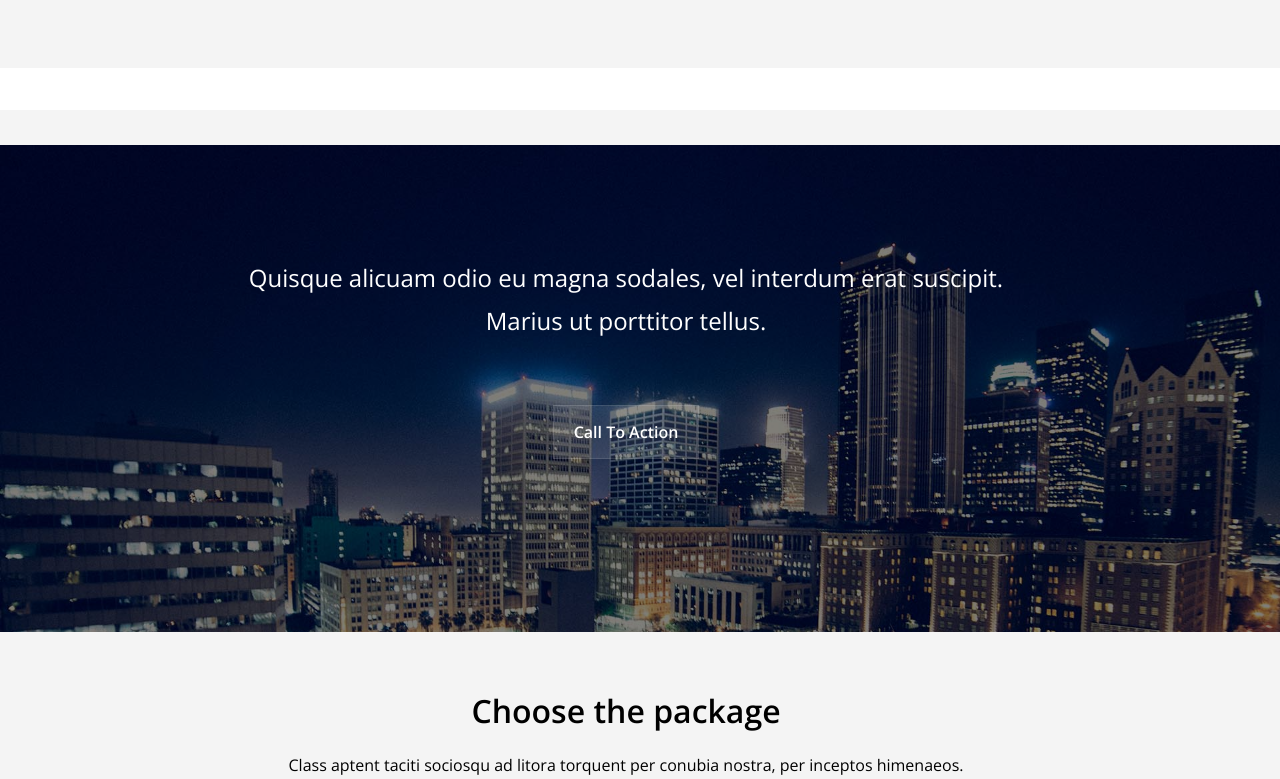
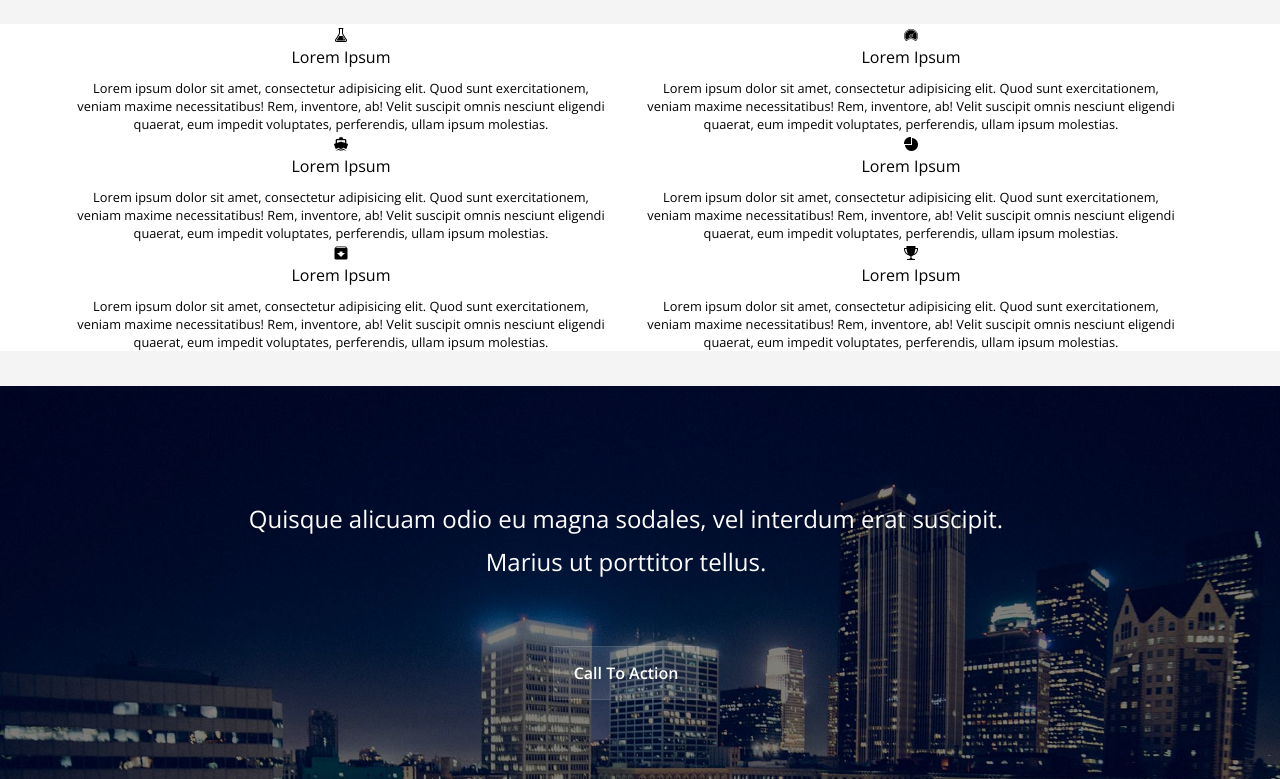
Before and after one commit to aguzro/prime-themes, a plain HTML site: page index.html in a window 1280 px wide. Shown: the part 1551-2330 px from the top of the page. Drawn offline with nearby package versions, Linux system fonts and the light colour scheme; files whose address does not match are found by name.

Commit message:
Reestructuracion de HTML y avance en contenido

```diff
--- a/css/main.css
+++ b/css/main.css
@@ -53,11 +53,11 @@ header a:hover {
 .seccionIconos i {
 	font-size: 3em;
 }
-.seccionIconos h4 {
+.seccionIconos h4, .seccionIconos2 h4 {
 	font-weight: 500;
 	padding-bottom: 2%;
 }
-.seccionIconos p {
+.seccionIconos p, .seccionIconos2 p {
 	font-size: 0.8em;
 }
 .contIconos {
@@ -75,8 +75,18 @@ header a:hover {
 }
 .moreFeatures img {
 	width: 100%;
+}
 
-}
+
+
+
+
+
+
+
+
+
+
 
 /* Call to Action */
 .callAction {           /* Fondo sección */
--- a/index.html
+++ b/index.html
@@ -103,6 +103,7 @@
 </section>
 
 <section class="bg-gray">
+	<div class="container">
 		<div class="row">
 			<div class="col-12">
 				<div class="moreFeatures">
@@ -111,27 +112,76 @@
 				</div>
 			</div>
 		</div>
+	</div>
 </section>
 
-<section><!--BLANCO-->
+<section class="seccionIconos2"><!--BLANCO-->
+	<div class="container">
 		<div class="row">
-		<div class="col-6"></div>
-		<div class="col-6"></div>
-		<div class="col-6"></div>
+			<div class="col-6">
+				<div>
+					<i class="ion-erlenmeyer-flask"></i>
+					<div>
+						<h4>Lorem Ipsum</h4>
+						<p>Lorem ipsum dolor sit amet, consectetur adipisicing elit. Quod sunt exercitationem, veniam maxime necessitatibus! Rem, inventore, ab! Velit suscipit omnis nesciunt eligendi quaerat, eum impedit voluptates, perferendis, ullam ipsum molestias.</p>
+					</div>
+				</div>
+			</div>
+			<div class="col-6">
+				<div>
+					<i class="ion-ios-speedometer"></i>
+					<div>
+						<h4>Lorem Ipsum</h4>
+						<p>Lorem ipsum dolor sit amet, 	consectetur adipisicing elit. Quod sunt exercitationem, veniam maxime necessitatibus! Rem, inventore, ab! Velit suscipit omnis nesciunt eligendi quaerat, eum impedit voluptates, perferendis, ullam ipsum molestias.</p>
+					</div>
+				</div>
+			</div>
 		</div>
 		<div class="row">
-		<div class="col-6"></div>
-		<div class="col-6"></div>
-		<div class="col-6"></div>
+			<div class="col-6">
+				<div>
+					<i class="ion-android-boat"></i>
+					<div>
+						<h4>Lorem Ipsum</h4>
+						<p>Lorem ipsum dolor sit amet, consectetur adipisicing elit. Quod sunt exercitationem, veniam maxime necessitatibus! Rem, inventore, ab! Velit suscipit omnis nesciunt eligendi quaerat, eum impedit voluptates, perferendis, ullam ipsum molestias.</p>
+					</div>
+				</div>
+			</div>
+			<div class="col-6">
+				<div>
+					<i class="ion-pie-graph"></i>
+					<div>
+						<h4>Lorem Ipsum</h4>
+						<p>Lorem ipsum dolor sit amet, consectetur adipisicing elit. Quod sunt exercitationem, veniam maxime necessitatibus! Rem, inventore, ab! Velit suscipit omnis nesciunt eligendi quaerat, eum impedit voluptates, perferendis, ullam ipsum molestias.</p>
+					</div>
+				</div>
+			</div>
 		</div>
 		<div class="row">
-		<div class="col-6"></div>
-		<div class="col-6"></div>
-		<div class="col-6"></div>
+			<div class="col-6">
+				<div>
+					<i class="ion-android-archive"></i>
+					<div>
+						<h4>Lorem Ipsum</h4>
+						<p>Lorem ipsum dolor sit amet, consectetur adipisicing elit. Quod sunt exercitationem, veniam maxime necessitatibus! Rem, inventore, ab! Velit suscipit omnis nesciunt eligendi quaerat, eum impedit voluptates, perferendis, ullam ipsum molestias.</p>
+					</div>
+				</div>
+			</div>
+			<div class="col-6">
+				<div>
+					<i class="ion-trophy"></i>
+					<div>
+						<h4>Lorem Ipsum</h4>
+						<p>Lorem ipsum dolor sit amet, consectetur adipisicing elit. Quod sunt exercitationem, veniam maxime necessitatibus! Rem, inventore, ab! Velit suscipit omnis nesciunt eligendi quaerat, eum impedit voluptates, perferendis, ullam ipsum molestias.</p>
+					</div>
+				</div>
+			</div>
+		</div>
 	</div>
 </section>
 
 <section class="bg-gray">
+	<div class="container">
 		<div class="row">
 			<div class="col-12"></div>
 		</div>
@@ -149,6 +199,7 @@
 		</div>
 		<div class="row">
 			<div class="col-12"></div>
+		</div>
 	</div>
 </section>
 
@@ -170,9 +221,9 @@
 </section>
 
 <section class="bg-gray">
+	<div class="container">
 		<div class="row">
 			<div class="col-12">
-			<div class="container">
 				<p class="pt-5 title"><strong>Choose the package</strong></p> <br>
 				<p>Class aptent taciti sociosqu ad litora torquent per conubia nostra, per inceptos himenaeos.</p>
 			</div>
@@ -222,9 +273,9 @@
 </section>
 
 <section><!--BLANCO-->
+	<div class="container text-center">
 		<div class="row">
 			<div class="col-12">
-			<div class="container text-center">
 				<p class="pt-5 title"><strong>What our customers have to say...</strong></p> <br>
 			<img class="circle" src="img/customer.jpg" alt="customer">
 			<p>Lorem ipsum dolor sit amet, consectetuer adipiscing elit. Aenean commodo ligula eget dolor. Aenean massa. Cum sociis natoque penatibus et magnis dis parturient montes, nascetur ridiculus mus. <br>
@@ -236,6 +287,7 @@
 
 <section class="bg-img-container text-white contact">
 	<div class="opacity">
+		<div class="container">
 			<div class="row">
 				<div class="col-12">
 					<div class="pt-5">
@@ -277,18 +329,23 @@
 				</div>
 			</div>
 		</div>
+	</div>
 </section>
 
 <section><!--BLANCO-->
+	<div class="container">
 		<div class="row">
 			<div class="col-12"></div>
+		</div>
 	</div>
 </section>
 
 <footer>
+	<div class="container">
 		<div class="row">
 			<div class="col-12"></div>
 		</div>
+	<div>
 </footer>
 
 </body>
```
Lines whose indentation alone changed are shown as unchanged.
